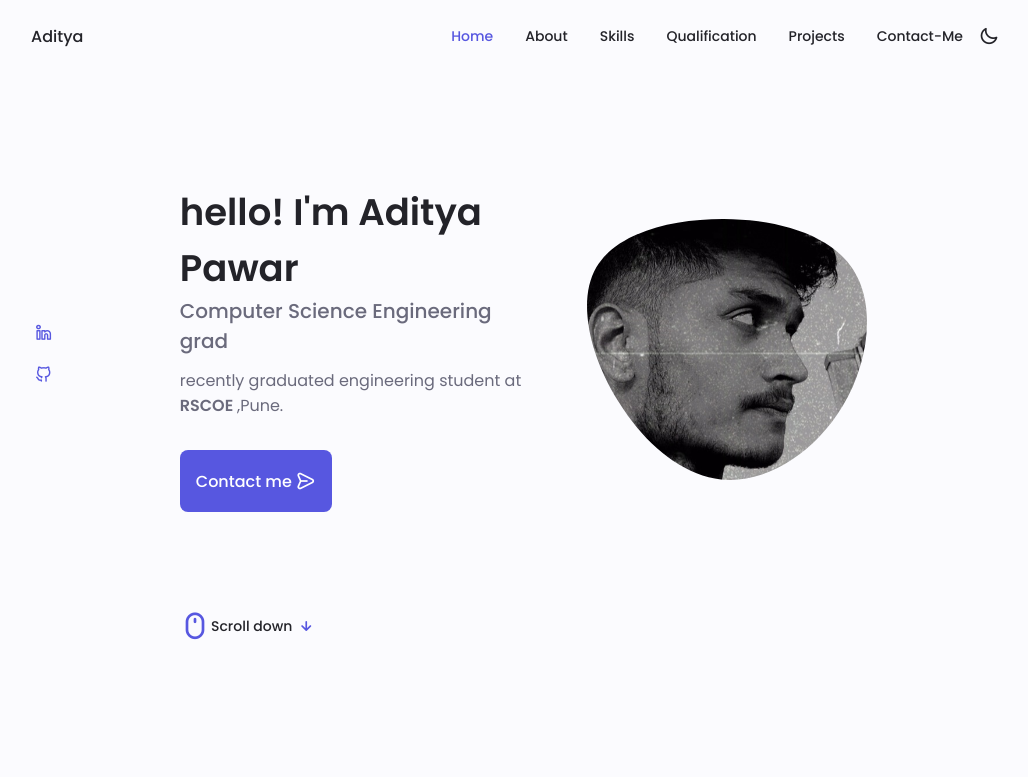
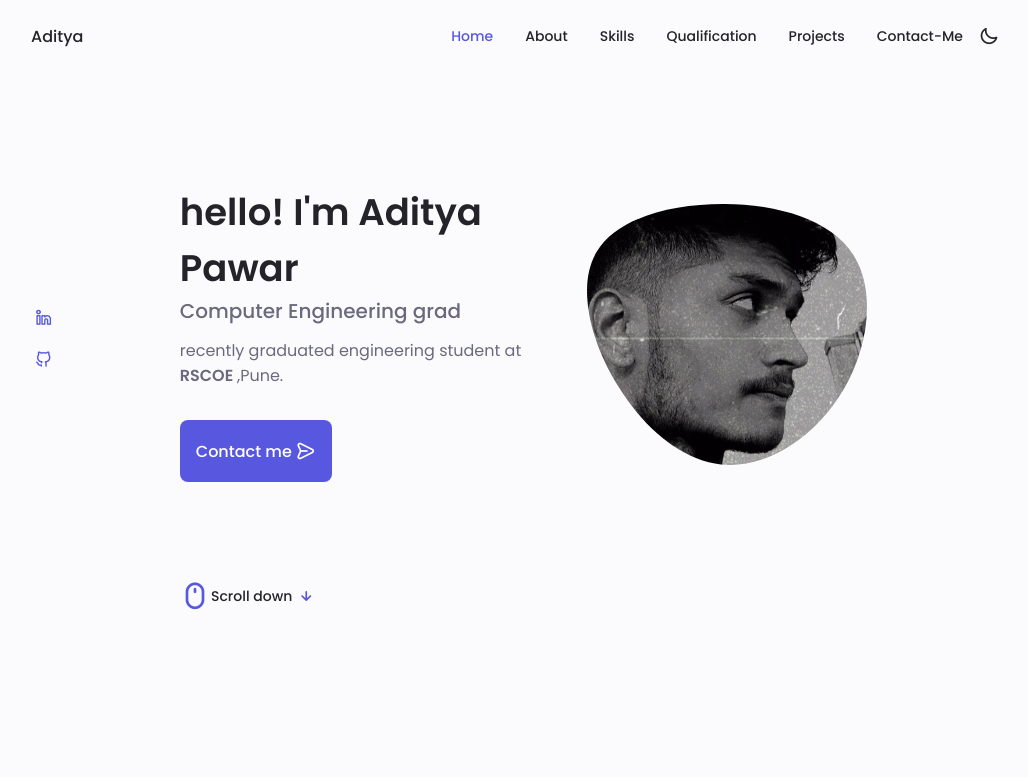
Before and after one commit to Alphashinobi01/Simple-Portfolio, a plain HTML site: page index.html in a window 1280 px wide. Shown: the top 777 px of the page, without its empty margins (125-1153 px from the left). Drawn offline with nearby package versions, Linux system fonts and the light colour scheme; files that its build step writes are made by us from their sources; files whose address does not match are found by name.

Commit message:
Update index.html

```diff
--- a/index.html
+++ b/index.html
@@ -121,7 +121,7 @@
             <div class="home__data">
               <h1 class="home__title">hello! I'm Aditya Pawar</h1>
               <h3 class="home__subtitle">
-               Computer Science Engineering grad
+               Computer Engineering grad
               </h3>
               <p class="home__description">
                 recently graduated engineering student at
```
